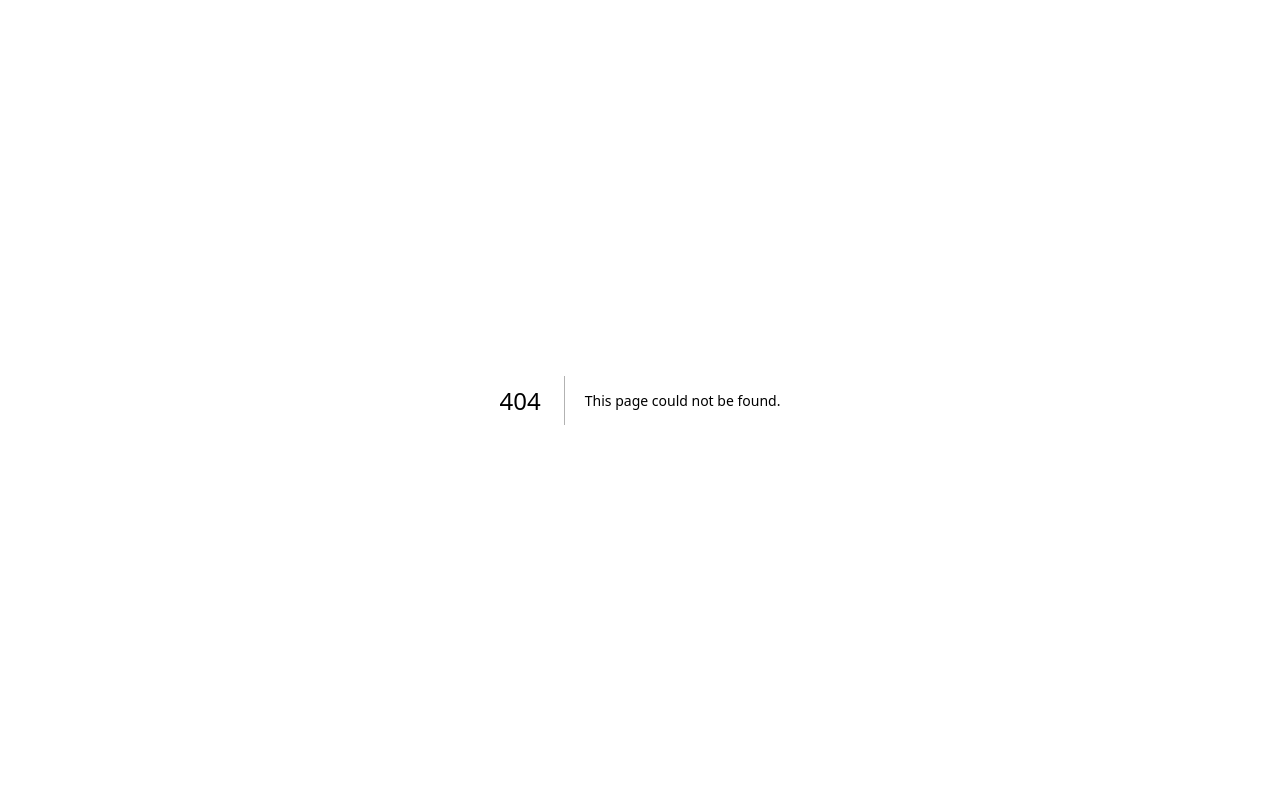
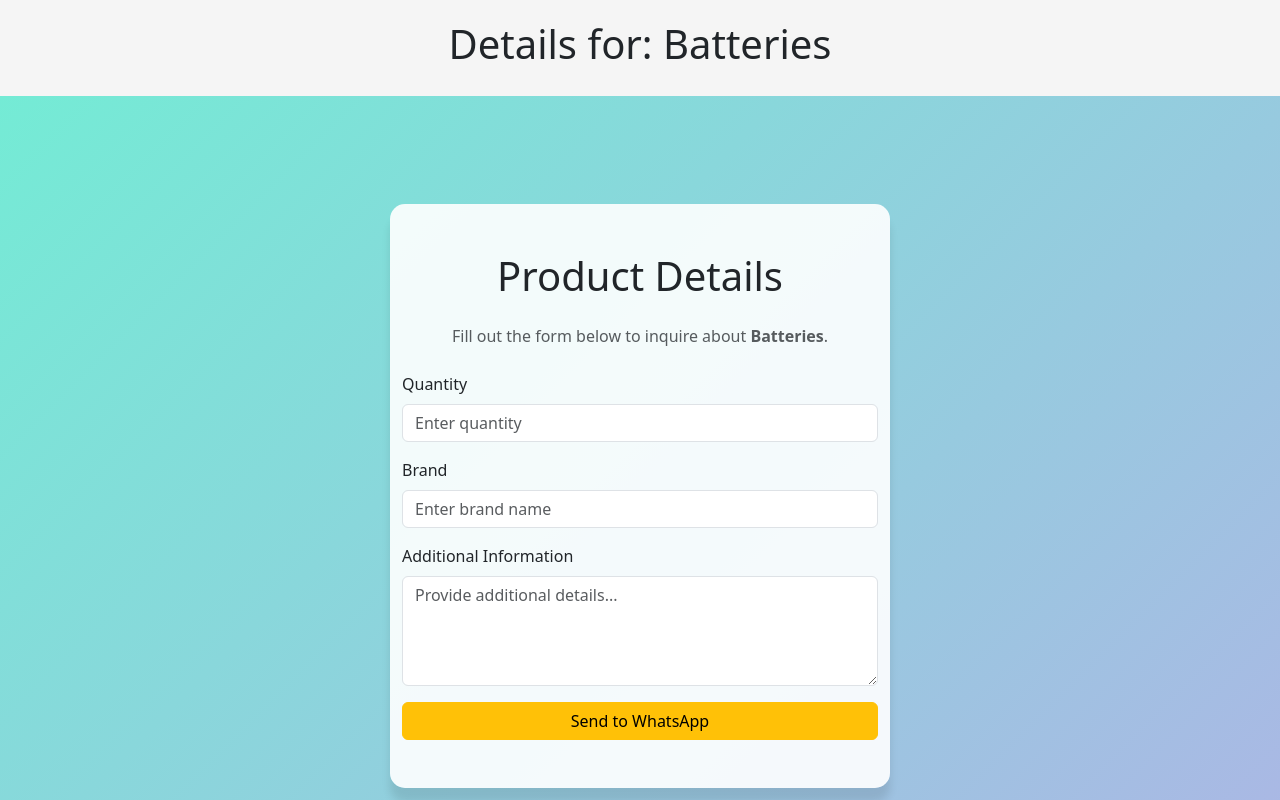
Before and after one commit to Adebayoisreal122/Extreme, a Next.js app: page /product-details/Batteries in a window 1280 px wide. Before the commit this address had no page. Shown: the top 800 px of the page. Built offline with nearby package versions, Linux system fonts and the light colour scheme.

Commit message:
i added a page and some setiing to the Our project file

```diff
--- /dev/null
+++ b/src/app/product-details/[product]/layout.js
@@ -0,0 +1,25 @@
+"use client"
+
+
+
+
+import { useParams } from 'next/navigation';
+
+
+
+
+export default function ProductDetailsLayout({ children }) {
+  const { product } = useParams();
+
+  return (
+    <div>
+      <header style={{ padding: '20px', backgroundColor: '#f5f5f5', textAlign: 'center' }}>
+        <h1>Details for: {product}</h1>
+      </header>
+      <main>{children}</main>
+      <footer style={{ padding: '10px', backgroundColor: '#333', color: '#fff', textAlign: 'center' }}>
+        <p>© 2025 Your Company. All rights reserved.</p>
+      </footer>
+    </div>
+  );
+}
--- /dev/null
+++ b/src/app/product-details/[product]/page.js
@@ -0,0 +1,101 @@
+"use client";
+
+import React, { use } from "react";
+import 'bootstrap/dist/css/bootstrap.css'
+
+
+const ProductDetails = ({ params }) => {
+  // Unwrap the params Promise
+  const { product } = use(params);
+
+  const handleSubmit = (e) => {
+    e.preventDefault();
+
+    const formData = new FormData(e.target);
+    const quantity = formData.get("quantity");
+    const brand = formData.get("brand");
+    const additionalInfo = formData.get("additionalInfo");
+
+    const whatsappMessage = `
+      Hello, I am interested in ${product}.
+      Quantity: ${quantity}
+      Brand: ${brand}
+      Additional Info: ${additionalInfo}
+    `;
+
+    const whatsappLink = `https://wa.me/2349155655600?text=${encodeURIComponent(
+      whatsappMessage
+    )}`;
+    window.open(whatsappLink, "_blank");
+  };
+
+  return (
+    <div
+      className="d-flex align-items-center justify-content-center"
+      style={{
+        minHeight: "100vh",
+        background: "linear-gradient(135deg, #74ebd5, #ACB6E5)",
+      }}
+    >
+      <div
+        className="container py-5"
+        style={{
+          maxWidth: "500px",
+          backgroundColor: "rgba(255, 255, 255, 0.9)",
+          borderRadius: "15px",
+          boxShadow: "0 14px 8px rgba(0, 0, 0, 0.1)",
+        }}
+      >
+        <h1 className="text-center text-dark mb-4">Product Details</h1>
+        <p className="text-center text-muted mb-4">
+          Fill out the form below to inquire about <strong>{product}</strong>.
+        </p>
+        <form onSubmit={handleSubmit}>
+          <div className="mb-3">
+            <label htmlFor="quantity" className="form-label">
+              Quantity
+            </label>
+            <input
+              type="number"
+              className="form-control"
+              id="quantity"
+              name="quantity"
+              placeholder="Enter quantity"
+              required
+            />
+          </div>
+          <div className="mb-3">
+            <label htmlFor="brand" className="form-label">
+              Brand
+            </label>
+            <input
+              type="text"
+              className="form-control"
+              id="brand"
+              name="brand"
+              placeholder="Enter brand name"
+              required
+            />
+          </div>
+          <div className="mb-3">
+            <label htmlFor="additionalInfo" className="form-label">
+              Additional Information
+            </label>
+            <textarea
+              className="form-control"
+              id="additionalInfo"
+              name="additionalInfo"
+              rows="4"
+              placeholder="Provide additional details..."
+            />
+          </div>
+          <button type="submit" className="btn btn-warning w-100">
+            Send to WhatsApp
+          </button>
+        </form>
+      </div>
+    </div>
+  );
+};
+
+export default ProductDetails;
```
Also changed, not shown: src/app/page.js (+42 -28 lines).
